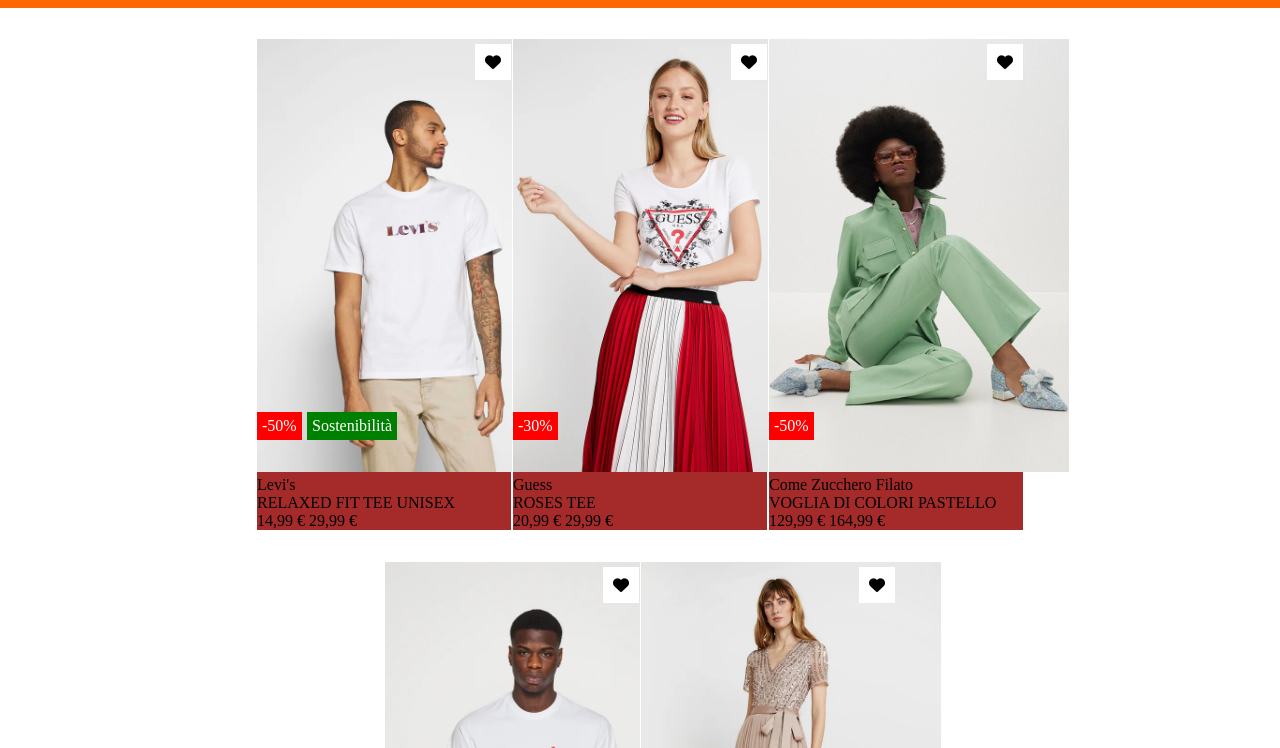
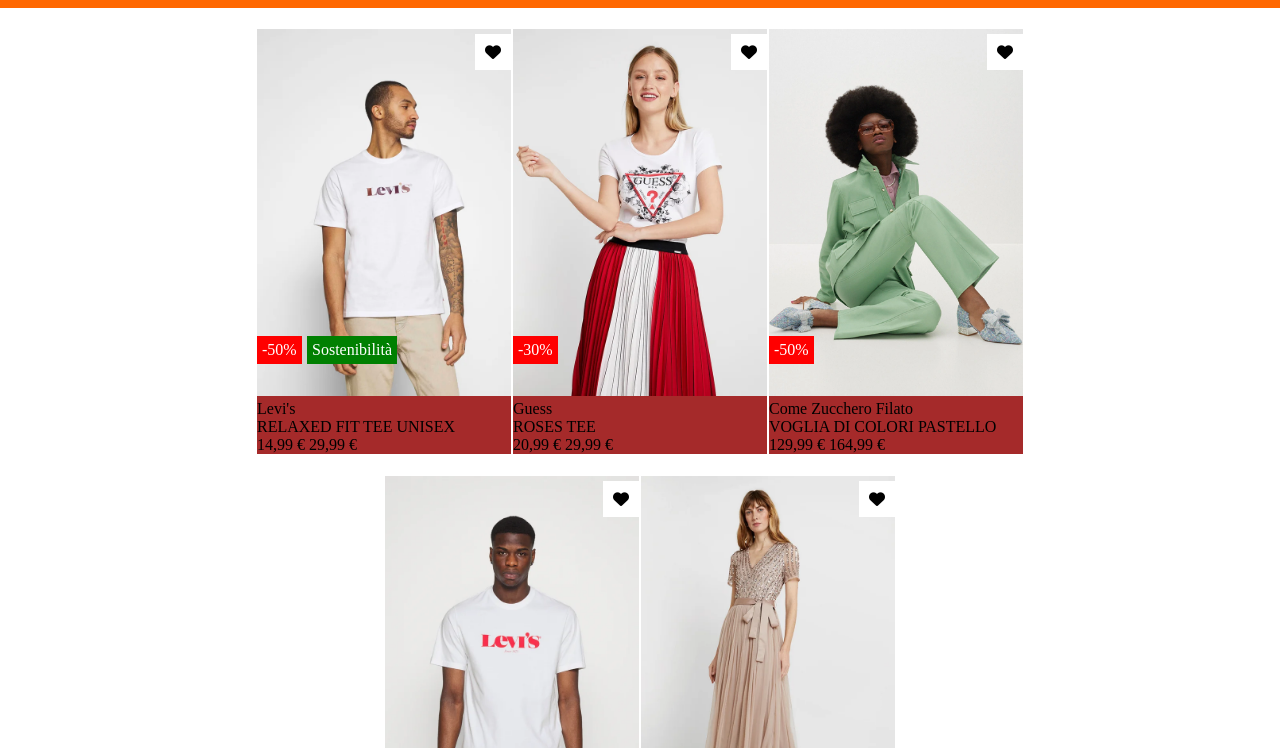
Before and after one commit to MassiDama/html-css-boolando, a plain HTML site: page index.html in a window 1280 px wide. Shown: the part 52-800 px from the top of the page. Drawn offline with Linux system fonts and the light colour scheme.

Commit message:
modifica larghezza foto

```diff
--- a/css/style.css
+++ b/css/style.css
@@ -29,7 +29,7 @@
 .row {
     display: flex;
     justify-content: center;
-    margin: 30px 20%;
+    margin: 20px 20%;
 
 }
 
@@ -43,8 +43,9 @@
 
 
 .img-shop {
-    width: 300px;
+    max-width: 100%;
 }
+
 
 .content-shop .fa-heart {
     position: absolute;
```
